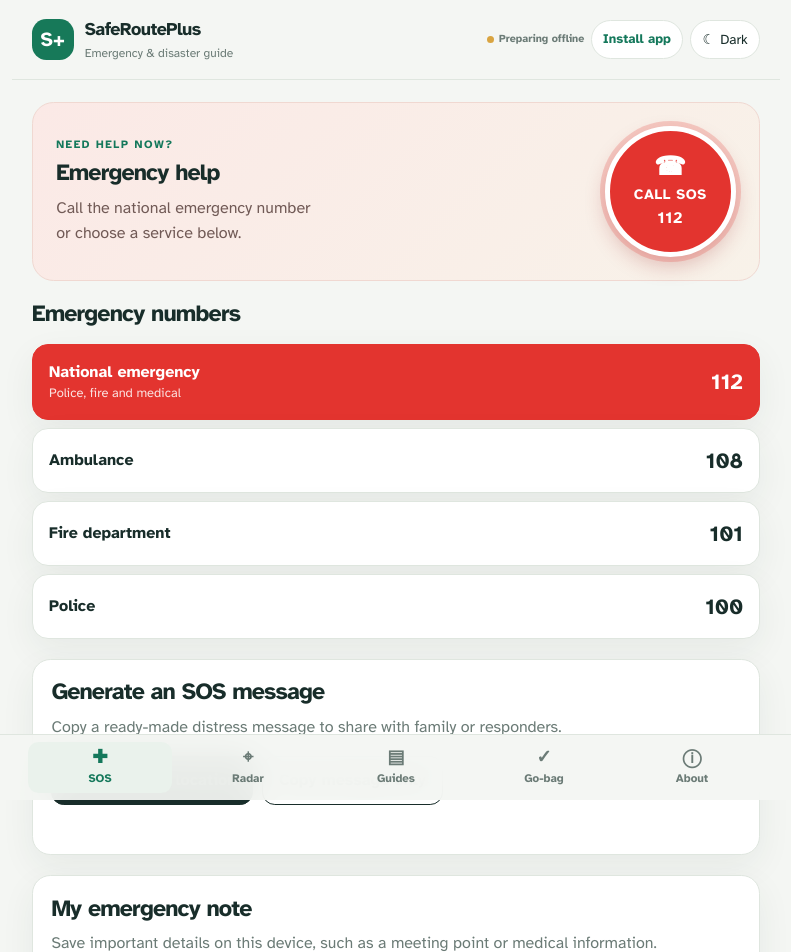
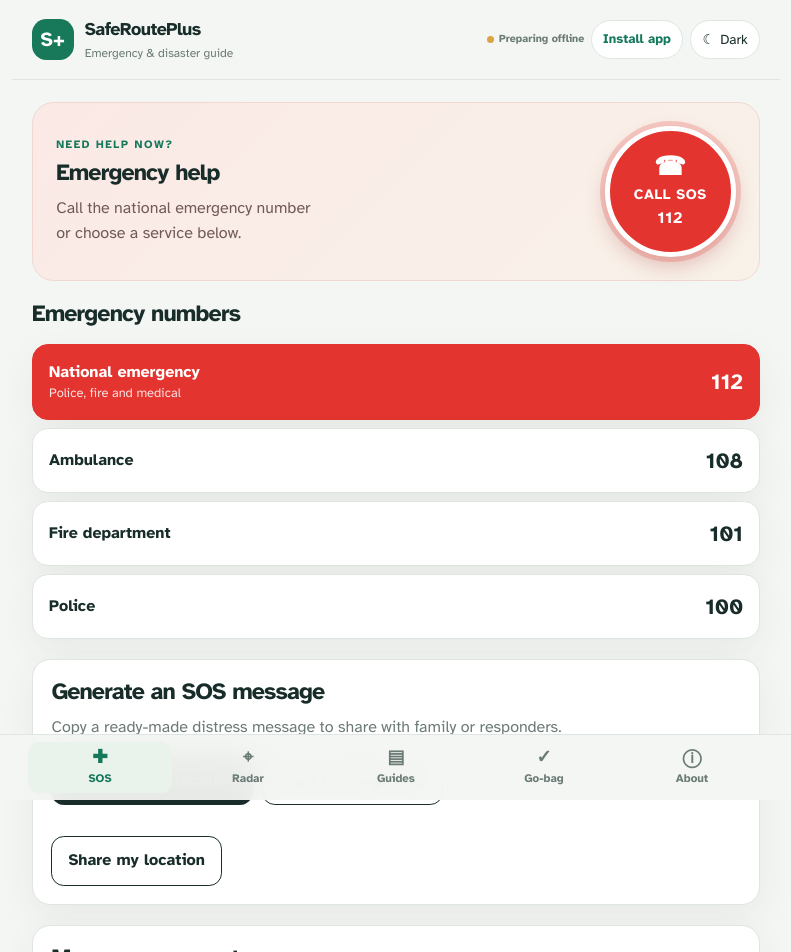
Before and after one commit to balituthasaimandir-code/proj43285, a Next.js app: page / in a window 1280 px wide. Shown: the top 952 px of the page, without its empty margins (244-1035 px from the left). Built offline with nearby package versions, Linux system fonts and the light colour scheme.

Commit message:
Add SOS location sharing

```diff
--- a/app/page.js
+++ b/app/page.js
@@ -8,6 +8,7 @@ const TABS = [["sos", "SOS"], ["radar", "Radar"], ["guides", "Guides"], ["kit",
 function Sos() {
   const [status, setStatus] = useState("");
   const [message, setMessage] = useState("");
+  const [locationLink, setLocationLink] = useState("");
   async function copyMessage(withLocation) {
     let text = "EMERGENCY! I need immediate help. Please send assistance.";
     if (withLocation && navigator.geolocation) {
@@ -20,6 +21,26 @@ function Sos() {
     try { await navigator.clipboard.writeText(text); setStatus((s) => s || "Message copied. Paste it into a text or chat."); }
     catch { setStatus("Copy failed. Select and copy the message below."); }
   }
+  async function shareLocation() {
+    if (!navigator.geolocation) { setStatus("Location is unavailable on this device."); return; }
+    setStatus("Getting your location…");
+    navigator.geolocation.getCurrentPosition(async (position) => {
+      const url = `https://maps.google.com/?q=${position.coords.latitude},${position.coords.longitude}`;
+      setLocationLink(url);
+      try {
+        if (navigator.share) {
+          await navigator.share({ title: "My current location", text: "Here is my current location. Please send help if needed.", url });
+          setStatus("Location shared.");
+        } else {
+          await navigator.clipboard.writeText(url);
+          setStatus("Map link copied. Paste it into a message to share your location.");
+        }
+      } catch (error) {
+        if (error.name === "AbortError") { setStatus("Sharing cancelled. You can still open or copy the map link below."); return; }
+        setStatus("Could not open sharing. Copy or open the map link below.");
+      }
+    }, () => setStatus("Could not get your location. Allow location access and try again."), { enableHighAccuracy: true, timeout: 12000 });
+  }
   const [note, setNote] = useState("");
   useEffect(() => { setNote(localStorage.getItem("saferoute-note") || ""); }, []);
   function saveNote(value) { setNote(value); try { localStorage.setItem("saferoute-note", value); } catch {} }
@@ -29,7 +50,7 @@ function Sos() {
       <a className="sos-button" href={`tel:${CONTACTS.find((c) => c.primary)?.number || "112"}`}><span aria-hidden>☎</span> CALL SOS <small>{CONTACTS.find((c) => c.primary)?.number || "112"}</small></a>
     </section>
     <section><h2>Emergency numbers</h2><ul className="contacts">{CONTACTS.map((c) => <li key={c.number}><a className={c.primary ? "call primary" : "call"} href={`tel:${c.number}`}><span>{c.label}{c.note && <small>{c.note}</small>}</span><strong>{c.number}</strong></a></li>)}</ul></section>
-    <section className="panel"><h2>Generate an SOS message</h2><p>Copy a ready-made distress message to share with family or responders.</p><div className="row"><button onClick={() => copyMessage(true)}>Copy with my location</button><button className="ghost" onClick={() => copyMessage(false)}>Copy message only</button></div><p role="status" className="status">{status}</p>{message && <pre className="msg">{message}</pre>}</section>
+    <section className="panel"><h2>Generate an SOS message</h2><p>Copy a ready-made distress message to share with family or responders.</p><div className="row"><button onClick={() => copyMessage(true)}>Copy with my location</button><button className="ghost" onClick={() => copyMessage(false)}>Copy message only</button></div><p role="status" className="status">{status}</p>{message && <pre className="msg">{message}</pre>}<div className="row"><button className="ghost" onClick={shareLocation}>Share my location</button></div>{locationLink && <p className="status"><a href={locationLink} target="_blank" rel="noreferrer">Open my location in Maps</a></p>}</section>
     <section className="panel"><h2>My emergency note</h2><p>Save important details on this device, such as a meeting point or medical information.</p><label className="note-label" htmlFor="emergency-note">Your note <span>Saved automatically</span></label><textarea id="emergency-note" value={note} onChange={(e) => saveNote(e.target.value)} placeholder="Type your emergency details here…" rows={4}/></section>
   </>;
 }
```
